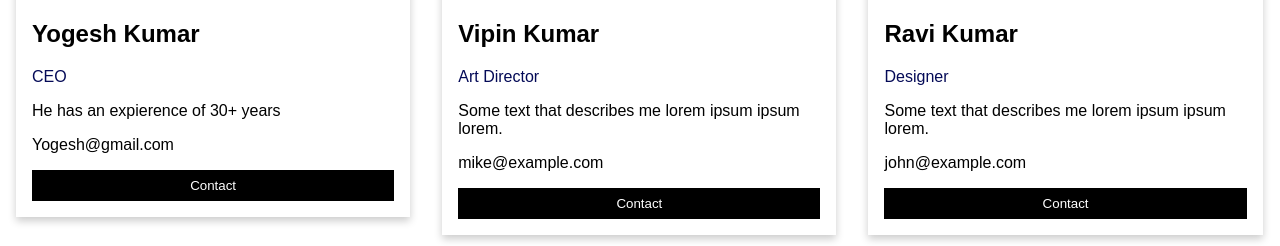
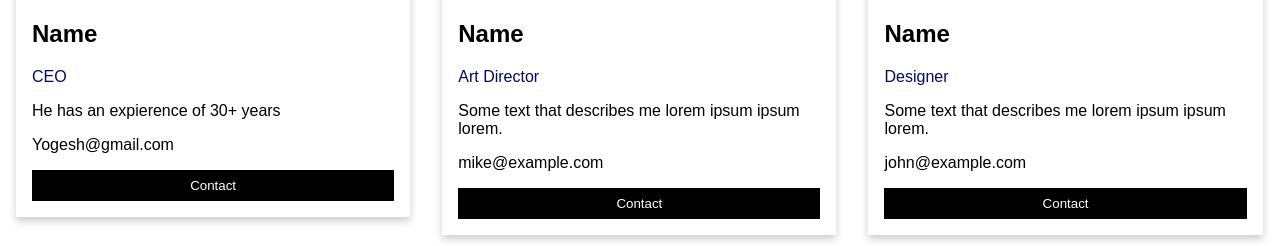
Before and after one commit to kingashok06/project, a Django app: page /aboutus in a window 1280 px wide. Shown: the part 1145-1391 px from the top of the page. Run offline with Django 3.2, Linux system fonts and the light colour scheme.

Commit message:
Update aboutus.html

```diff
--- a/templates/authentication/aboutus.html
+++ b/templates/authentication/aboutus.html
@@ -20,7 +20,7 @@
       <div class="card">
         <img src="" alt="Jane" style="width:100%">
         <div class="container">
-          <h2>Yogesh Kumar</h2>
+          <h2>Name</h2>
           <p class="title">CEO</p>
           <p> He has an expierence of 30+ years</p>
           <p>Yogesh@gmail.com</p>
@@ -33,7 +33,7 @@
       <div class="card">
         <img src="" alt="Mike" style="width:100%">
         <div class="container">
-          <h2>Vipin Kumar</h2>
+          <h2>Name</h2>
           <p class="title">Art Director</p>
           <p>Some text that describes me lorem ipsum ipsum lorem.</p>
           <p>mike@example.com</p>
@@ -46,7 +46,7 @@
       <div class="card">
         <img src="" alt="John" style="width:100%">
         <div class="container">
-          <h2>Ravi Kumar</h2>
+          <h2>Name</h2>
           <p class="title">Designer</p>
           <p>Some text that describes me lorem ipsum ipsum lorem.</p>
           <p>john@example.com</p>
```
